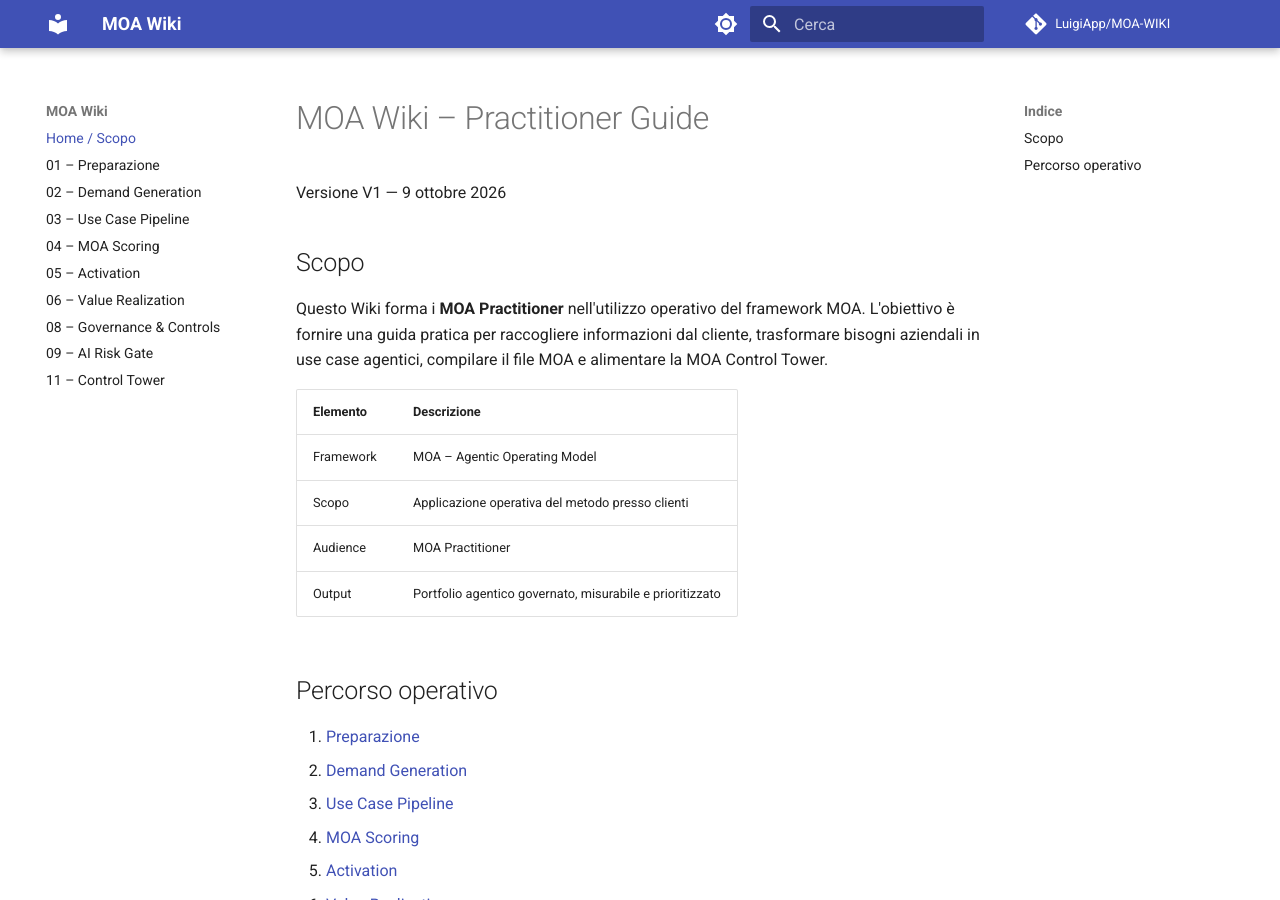
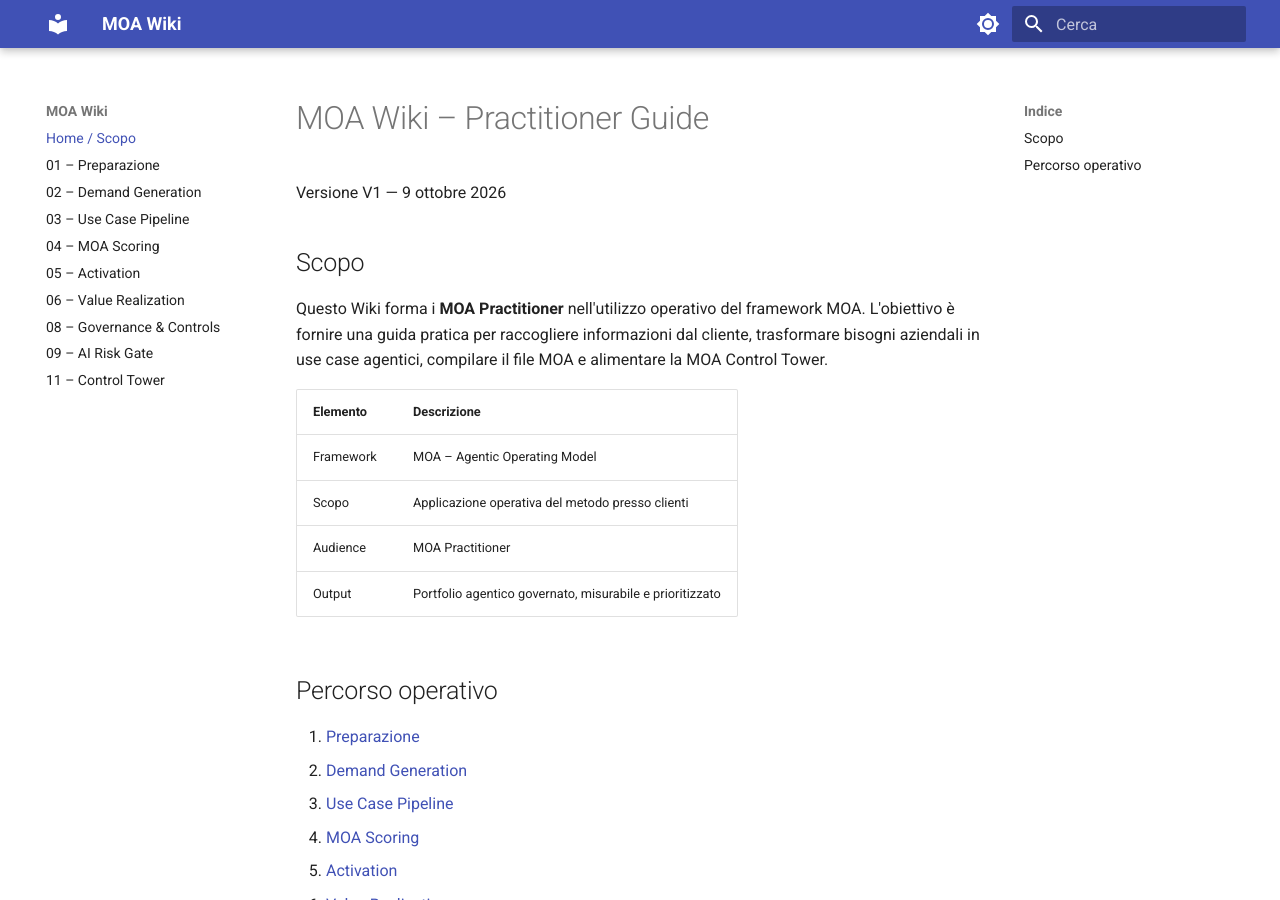
Before and after one commit to LuigiApp/MOA-WIKI, an MkDocs documentation site: the page built from docs/index.md, in a window 1280 px wide and 900 px high. Built offline with MkDocs 1.6.1 and Material for MkDocs 9.7.7, drawn with Linux system fonts in a browser that asks for light colours; comment, search, counter and statistics services are not loaded.

Commit message:
Update mkdocs.yml

```diff
--- a/mkdocs.yml
+++ b/mkdocs.yml
@@ -1,8 +1,6 @@
 site_name: MOA Wiki
 site_description: Practitioner Guide per il MOA – Agentic Operating Model
 site_url: https://luigiapp.github.io/MOA-WIKI/
-repo_url: https://github.com/LuigiApp/MOA-WIKI
-repo_name: LuigiApp/MOA-WIKI
 
 nav:
   - "Home / Scopo": index.md
```
